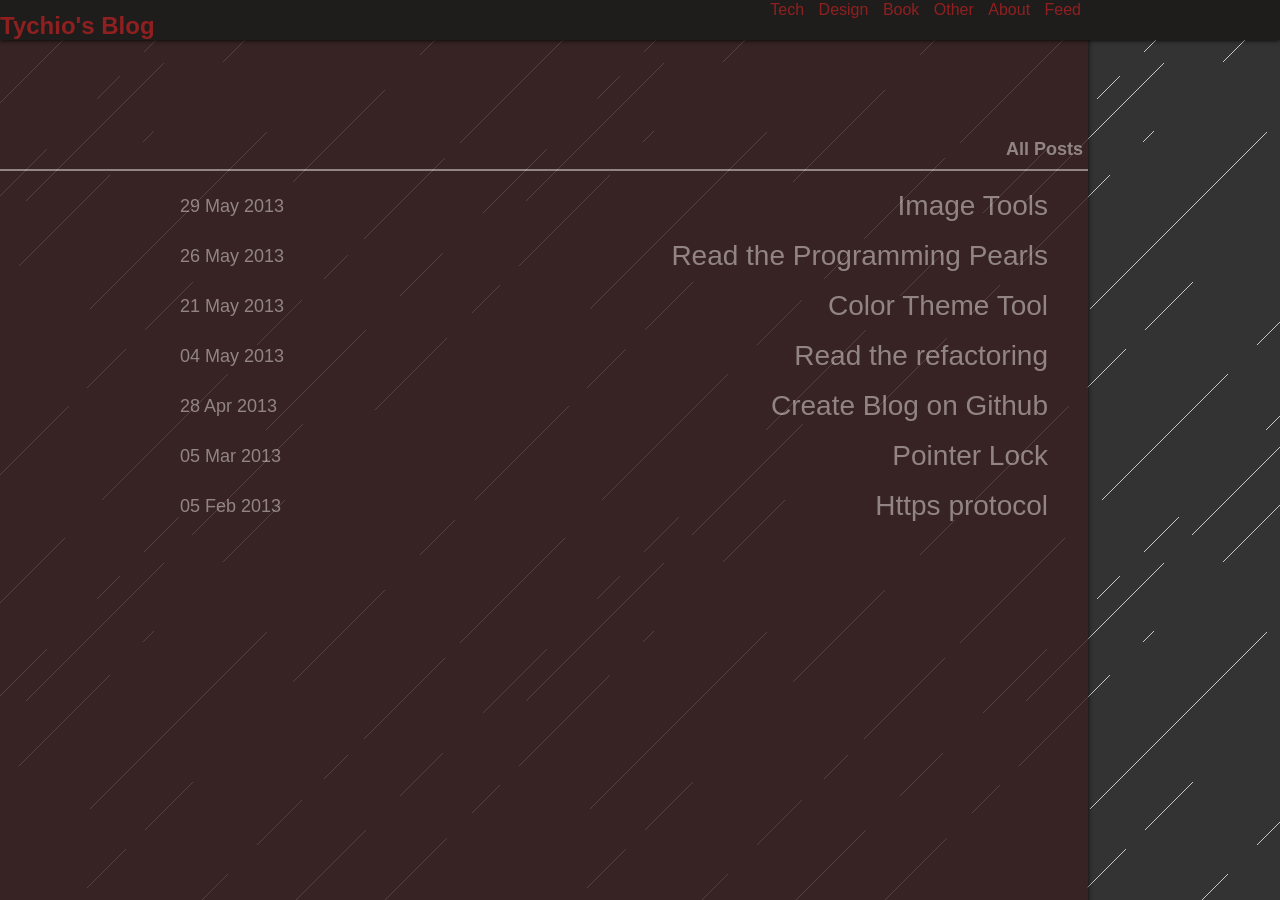
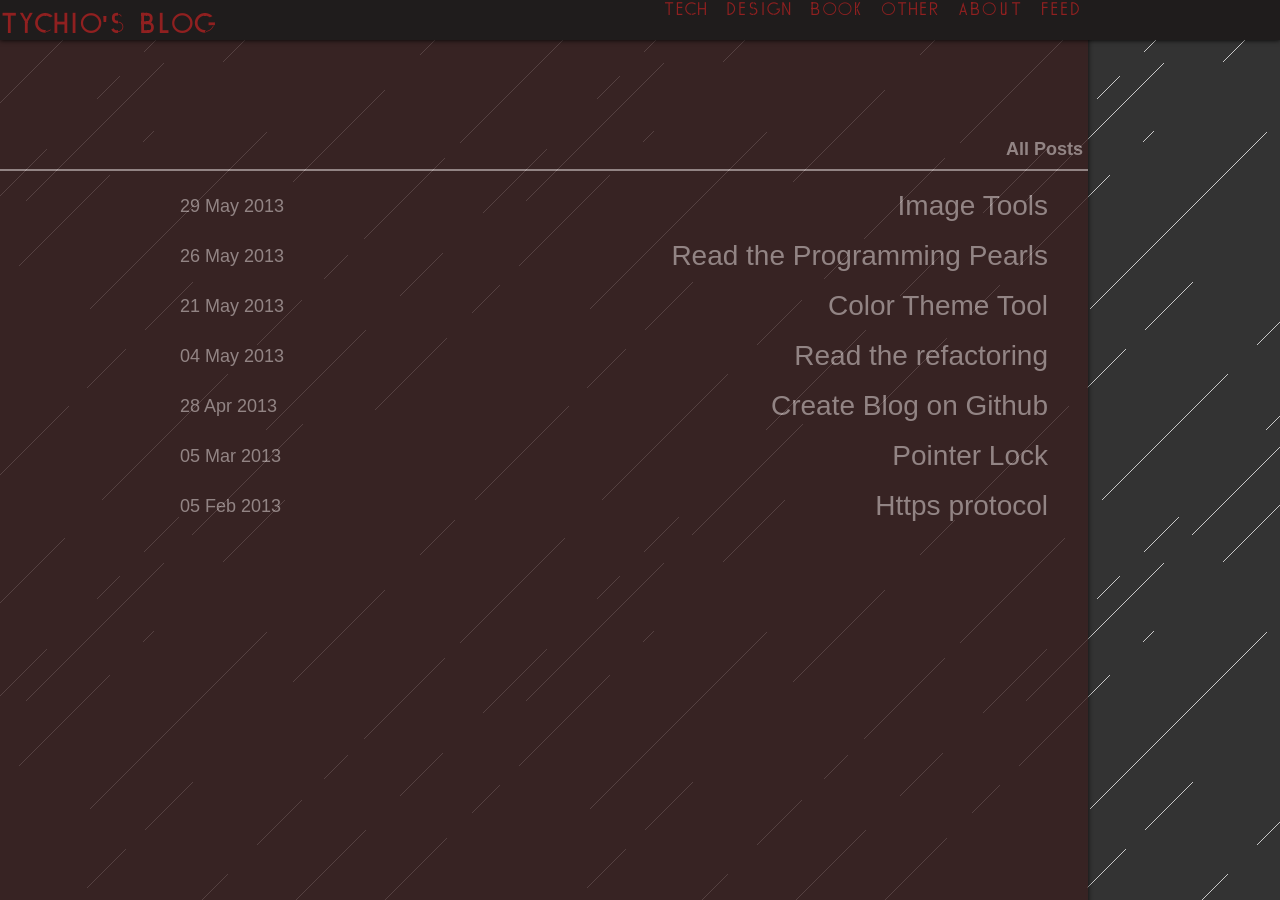
Before and after one commit to tychio/old_blog, a Jekyll site: the page built from index.html, in a window 1280 px wide and 900 px high. Built offline with Jekyll 4.4.1, drawn with Linux system fonts in a browser that asks for light colours; some web fonts are replaced; Markdown is read by kramdown in place of the engine named in the settings.

```diff
--- a/css/style.css
+++ b/css/style.css
@@ -6,17 +6,17 @@
 /* COMMON */
 /*font*/
 @font-face{
-    font-family: "aviel";
+    font-family: aviel;
     src: url(/font/Aviel.ttf) format("truetype");
-};
+}
 @font-face{
-    font-family: "AF TOMMY HILFIGER";
+    font-family: aftommy;
     src: url(/font/Aftommy.ttf) format("truetype");
-};
+}
 @font-face{
-    font-family: "monaco";
+    font-family: monaco;
     src: url(/font/monaco.ttf) format("truetype");
-};
+}
 /*clearfix*/
 .clearfix:after{
     content:".";
@@ -35,9 +35,9 @@
 a, a:link, a:visited{ color: #AA9999; text-decoration: none; }
 a:hover{ color: #CCBBBB; }
 /* LAYOUT */
-body{ background: #333 url(/img/bg.png) repeat; font-family: "aviel", "微软雅黑", arial; font-size: 16px; }
+body{ background: #333 url(/img/bg.png) repeat; font-family: aviel, "微软雅黑", arial; font-size: 16px; }
 /* =header*/
-header{ position: fixed; z-index: 10000; top: 0; left: 0; width: 100%; background: #1F1C1C; font-family: "AF TOMMY HILFIGER", arial;
+header{ position: fixed; z-index: 10000; top: 0; left: 0; width: 100%; background: #1F1C1C; font-family: aftommy, arial;
     -webkit-box-shadow: 0 0 5px #000;
        -moz-box-shadow: 0 0 5px #000;
         -ms-box-shadow: 0 0 5px #000;
@@ -49,7 +49,7 @@
 header div#top a:visited{ color: #902020; }
 header div#top a:hover{ color: #A03030; }
 /* ==title*/
-header div#top h1{ display: inline-block; line-height: 20px; margin: 16px 2px 0 0; font-size: 24px; }
+header div#top h1{ display: inline-block; line-height: 20px; margin: 16px 2px 0 0; font-size: 24px; font-family: aftommy, arial; }
 /* ==nav*/
 header div#top nav{ position: absolute; top: 0; right: 0; margin: 0 2px;
     -webkit-transition: padding 0.3s;
@@ -88,7 +88,7 @@
 section dl dd article a:visited{ color: #A00000; text-decoration: underline; }
 section dl dd article a:hover{ color: #F03030; }
 section dl dd article pre{ overflow: auto; max-height: 500px; padding: 10px 20px; line-height: 20px; background: #220000; }
-section dl dd article pre code{ font-family: "monaco", arial; }
+section dl dd article pre code{ font-family: monaco; }
 section dl dd article hr{ border: 0; clear: both; }
 section dl dd div.comments{ padding-top: 20px; margin-top: 30px; border-top: 2px solid #AA9999; }
 /* =footer*/
```
Also changed, not shown: _posts/2013-05-29-design-tools2.md (+0 -1 lines).
